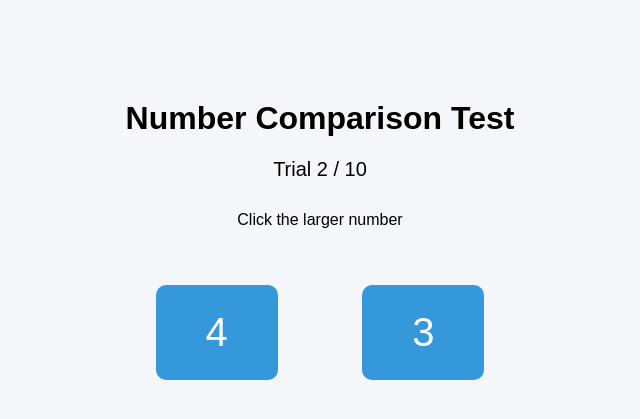
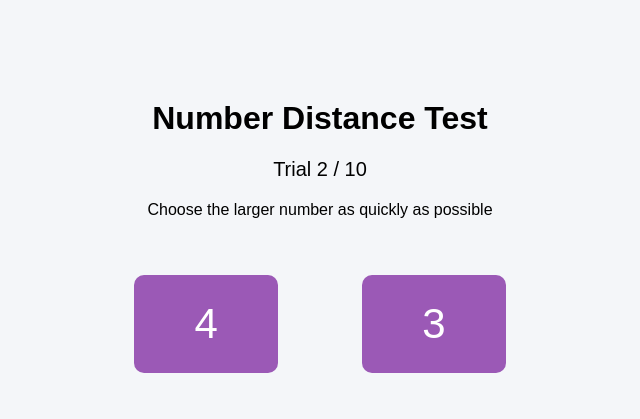
Before and after one commit to Fbn1234567/dyscalculia, a Flask app: page /distance_trial in a window 1280 px wide. Shown: the top 419 px of the page, without its empty margins (320-960 px from the left). Run offline with Flask 3, Linux system fonts and the light colour scheme; the visitor is signed in with stand-in values (Sample User, id 1); parts of the project's set-up code (start-up, migrations or seed data) failed here and were passed over; some libraries are stand-ins or nearby versions.

Commit message:
add test

```diff
--- a/templates/distance_test.html
+++ b/templates/distance_test.html
@@ -2,7 +2,6 @@
 <html>
 
 <head>
-
     <title>Number Distance Test</title>
 
     <style>
@@ -17,23 +16,23 @@
         }
 
         .number-btn {
-            font-size: 40px;
-            padding: 25px 50px;
+            font-size: 42px;
+            padding: 25px 60px;
             margin: 40px;
             border: none;
             border-radius: 10px;
-            background: #3498db;
+            background: #9b59b6;
             color: white;
             cursor: pointer;
         }
 
         .number-btn:hover {
-            background: #2980b9;
+            background: #8e44ad;
         }
 
         .trial {
             font-size: 20px;
-            margin-bottom: 30px;
+            margin-bottom: 20px;
         }
     </style>
 
@@ -45,15 +44,15 @@
             startTime = new Date().getTime();
         }
 
-        function recordChoice(choice) {
+        function choose(side) {
 
             let endTime = new Date().getTime();
-            let responseTime = (endTime - startTime) / 1000;
+            let rt = (endTime - startTime) / 1000;
 
-            document.getElementById("choice").value = choice;
-            document.getElementById("response_time").value = responseTime;
+            document.getElementById("choice").value = side;
+            document.getElementById("response_time").value = rt;
 
-            document.getElementById("testForm").submit();
+            document.getElementById("form").submit();
         }
 
     </script>
@@ -64,22 +63,24 @@
 
     <div class="container">
 
-        <h1>Number Comparison Test</h1>
+        <h1>Number Distance Test</h1>
 
         <p class="trial">Trial {{trial}} / 10</p>
 
-        <p>Click the larger number</p>
+        <p>
+            Choose the larger number as quickly as possible
+        </p>
 
-        <form id="testForm" method="POST" action="/submit_distance">
+        <form id="form" method="POST" action="/submit_distance">
 
             <input type="hidden" name="choice" id="choice">
             <input type="hidden" name="response_time" id="response_time">
 
-            <button type="button" class="number-btn" onclick="recordChoice('left')">
+            <button type="button" class="number-btn" onclick="choose('left')">
                 {{left}}
             </button>
 
-            <button type="button" class="number-btn" onclick="recordChoice('right')">
+            <button type="button" class="number-btn" onclick="choose('right')">
                 {{right}}
             </button>
 
```
